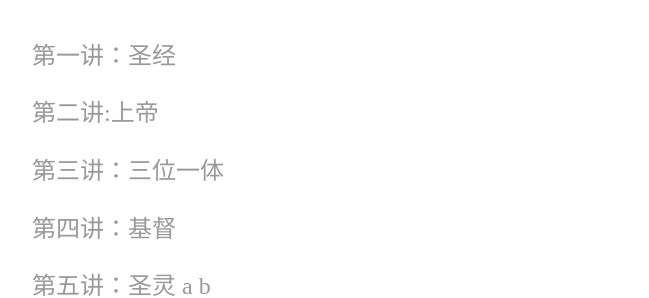
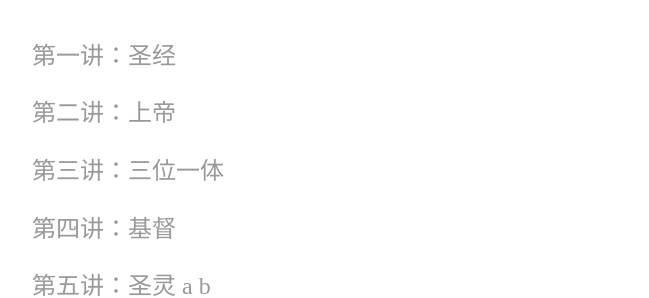
Before and after one commit to zlchurch/zlchurch.github.io, a Jekyll site: the page built from sermons/index.md, in a window 1280 px wide. Shown: the part 177-475 px from the top of the page, without its empty margins (160-809 px from the left). Built offline with Jekyll 4.4.1, drawn with Linux system fonts in a browser that asks for light colours.

Commit message:
no message

```diff
--- a/sermons/index.md
+++ b/sermons/index.md
@@ -7,7 +7,7 @@ layout: default
 
 [第一讲：圣经](https://github.com/zlchurch/zlchurch.github.io/blob/master/audio/fundamentals/01基本教义-圣经.m4a?raw=true)
 
-[第二讲:上帝](https://github.com/zlchurch/zlchurch.github.io/blob/master/audio/fundamentals/02基本教义-启示.m4a?raw=true)
+[第二讲：上帝](https://github.com/zlchurch/zlchurch.github.io/blob/master/audio/fundamentals/02基本教义-启示.m4a?raw=true)
 
 [第三讲：三位一体](https://github.com/zlchurch/zlchurch.github.io/blob/master/audio/fundamentals/03基本教义-三一神.m4a?raw=true)
 
```
